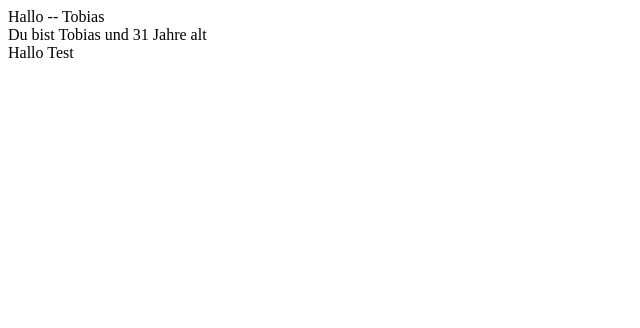
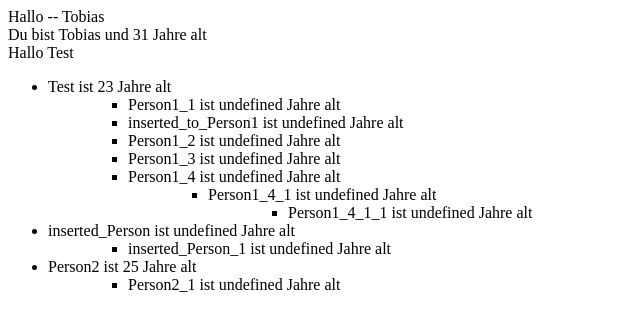
Before and after one commit to tobi2409/template-engine, a plain HTML site: page examples/test2.html in a window 1280 px wide. Shown: the whole page, without its empty margins (0-640 px from the left). Drawn offline with Linux system fonts and the light colour scheme.

Commit message:
Stand 7.12.2025

```diff
--- a/examples/test2.html
+++ b/examples/test2.html
@@ -11,7 +11,7 @@
 
     <template id="list-template">
         <ul>
-            <each of="{{ list }}" as="p">
+            <each of="*list" as="p">
                 <li><get>p.name</get> ist <get>p.age</get> Jahre alt
 
                     <ul>
--- a/template-engine.js
+++ b/template-engine.js
@@ -90,8 +90,8 @@ const TemplateEngine = (function () {
     }
 
     function dereferenceKey(key, data, params = new Map()) {
-        if (key.startsWith('{{') && key.endsWith('}}')) {
-            const indirectKey = key.slice(2, -2).trim()
+        if (key.startsWith('*')) {
+            const indirectKey = key.slice(1)
             return resolve(indirectKey, data, params)
         }
 
@@ -103,18 +103,9 @@ const TemplateEngine = (function () {
         let value = data
 
         for (const [index, segment] of splitted.entries()) {
-            let dereferencedSegment = segment
-
-            if (index === 0) {
-                dereferencedSegment = dereferenceKey(segment, data, params)
-                console.log(dereferencedSegment)
-            }
-
-            if (index === 0 && params.has(dereferencedSegment)) {
+            if (index === 0 && params.has(segment)) {
                 // a paramname (eg. param1) is always represented by a single-key
-                // maybe dereference it first
-                // only params are supported for dereferencing
-                return params.get(dereferencedSegment)
+                return params.get(segment)
             }
 
             value = value[segment]
@@ -124,7 +115,9 @@ const TemplateEngine = (function () {
     }
 
     function resolveEx(key, data, contextStack = new Map(), params = new Map()) {
-        const fullKey = convertToFullKey(key, contextStack)
+        // only a paramname is supported for dereferencing
+        const dereferencedKey = key.startsWith('*') && params.has(key.slice(1)) ? dereferenceKey(key, data, params) : key
+        const fullKey = convertToFullKey(dereferencedKey, contextStack)
         return { fullKey: fullKey, value: resolve(fullKey, data, params) }
     }
 
@@ -191,12 +184,14 @@ const TemplateEngine = (function () {
     }
 
     function handleTemplateUse(data, contextStack = new Map(), params = new Map(), templateUseNode, mountNode) {
+        const childParams = new Map(params) // Inherit parent params
+
         for (const key in templateUseNode.dataset) {
-            params.set(key, templateUseNode.dataset[key])
+            childParams.set(key, templateUseNode.dataset[key])
         }
 
         const templateNode = document.getElementById(templateUseNode.attributes.getNamedItem('template-id').value)
-        walk(data, contextStack, params, templateNode.content.children, mountNode)
+        walk(data, contextStack, childParams, templateNode.content.children, mountNode)
     }
 
     function handleDefaultNode(data, contextStack = new Map(), params = new Map(), defaultNode, mountNode, insertBeforeAnchor = undefined) {
```
